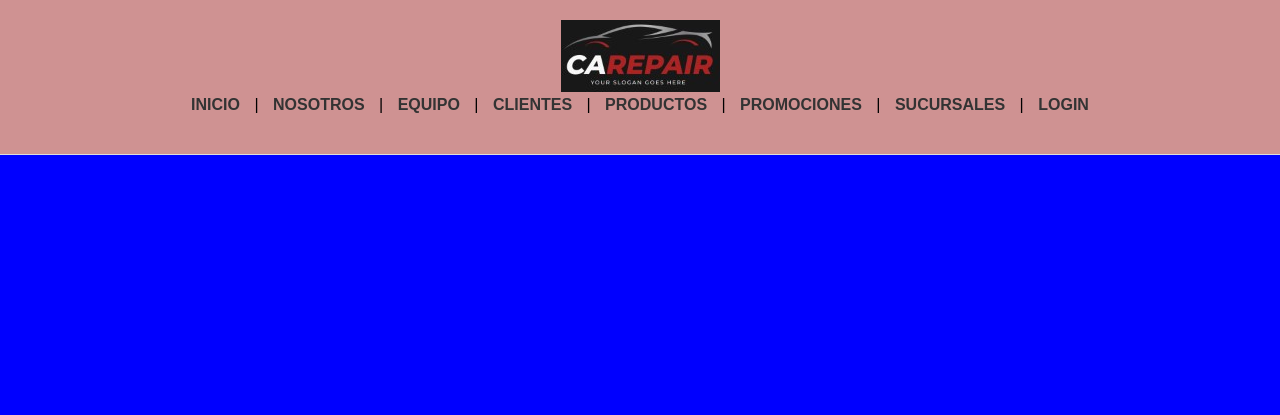
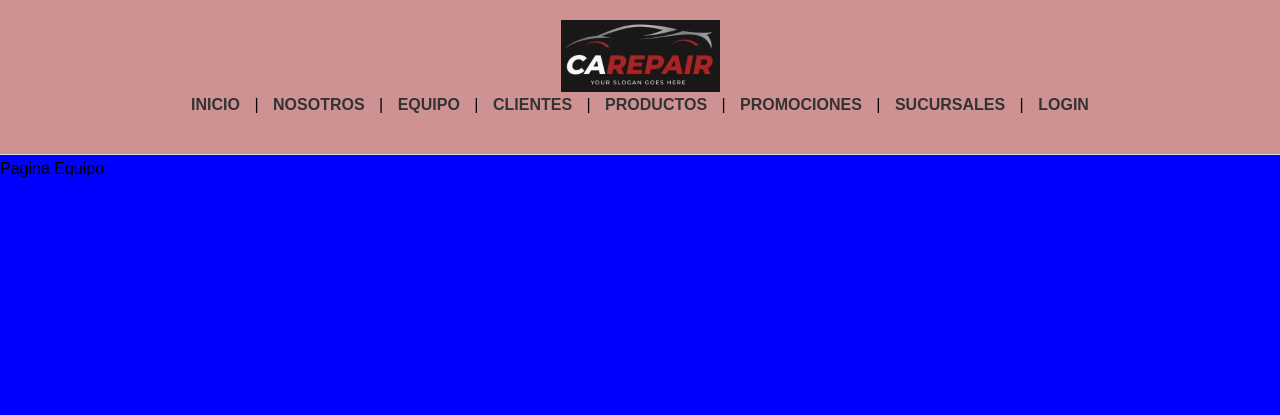
Before and after one commit to mindbrand729/DAW-Trabajo_Practico_Experimental_1, a Flask app: page /equipo in a window 1280 px wide. Shown: the top 415 px of the page. Run offline with Flask 3, Linux system fonts and the light colour scheme; some libraries are stand-ins or nearby versions.

Commit message:
Texto de Equipo

```diff
--- a/Sitio_Web_Taller_mecanico/templates/equipo.html
+++ b/Sitio_Web_Taller_mecanico/templates/equipo.html
@@ -12,7 +12,9 @@
         <main>
 
             <!-- Aquí va el contenido de la pagina -->
-
+            <div>
+                <p>Pagina Equipo</p>
+            </div>
         </main>
 
         {% include 'shared/footer.html' %}
```
